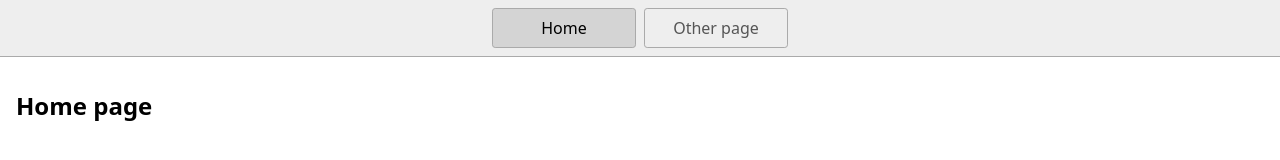
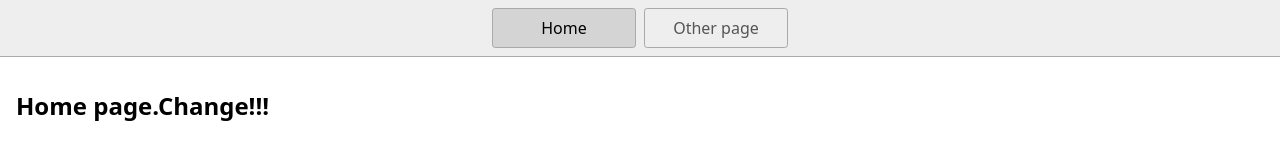
Before and after one commit to testing-62024/stackblitz-starters-ptmeuc, a website: page index.html in a window 1280 px wide. Drawn offline with Linux system fonts and the light colour scheme.

Commit message:
Made a change

```diff
--- a/index.html
+++ b/index.html
@@ -17,7 +17,7 @@
       <a href="/page2.html">Other page</a>
     </nav>
     <main>
-      <h1>Home page</h1>
+      <h1>Home page.Change!!!</h1>
     </main>
   </body>
 </html>
```
